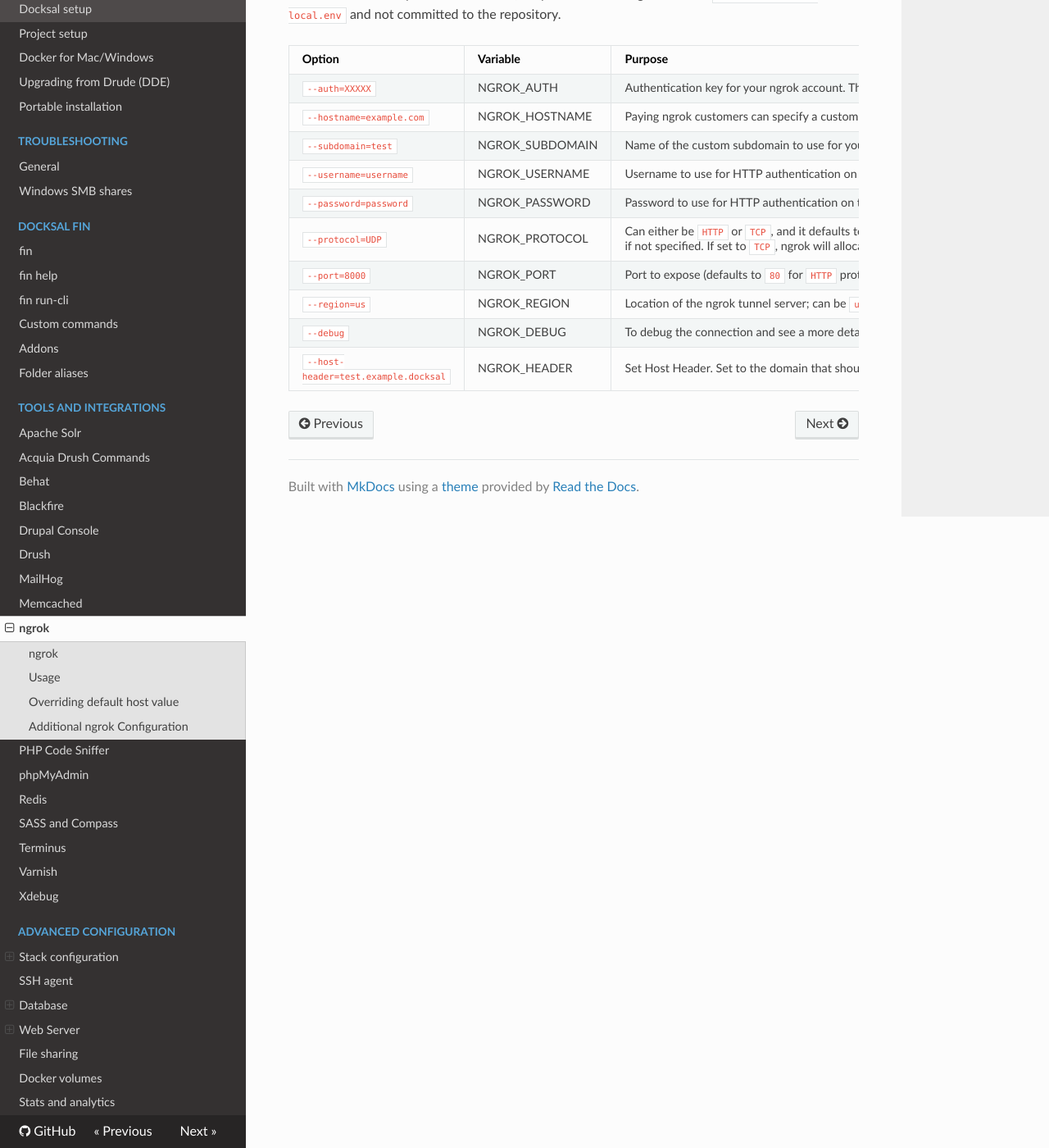
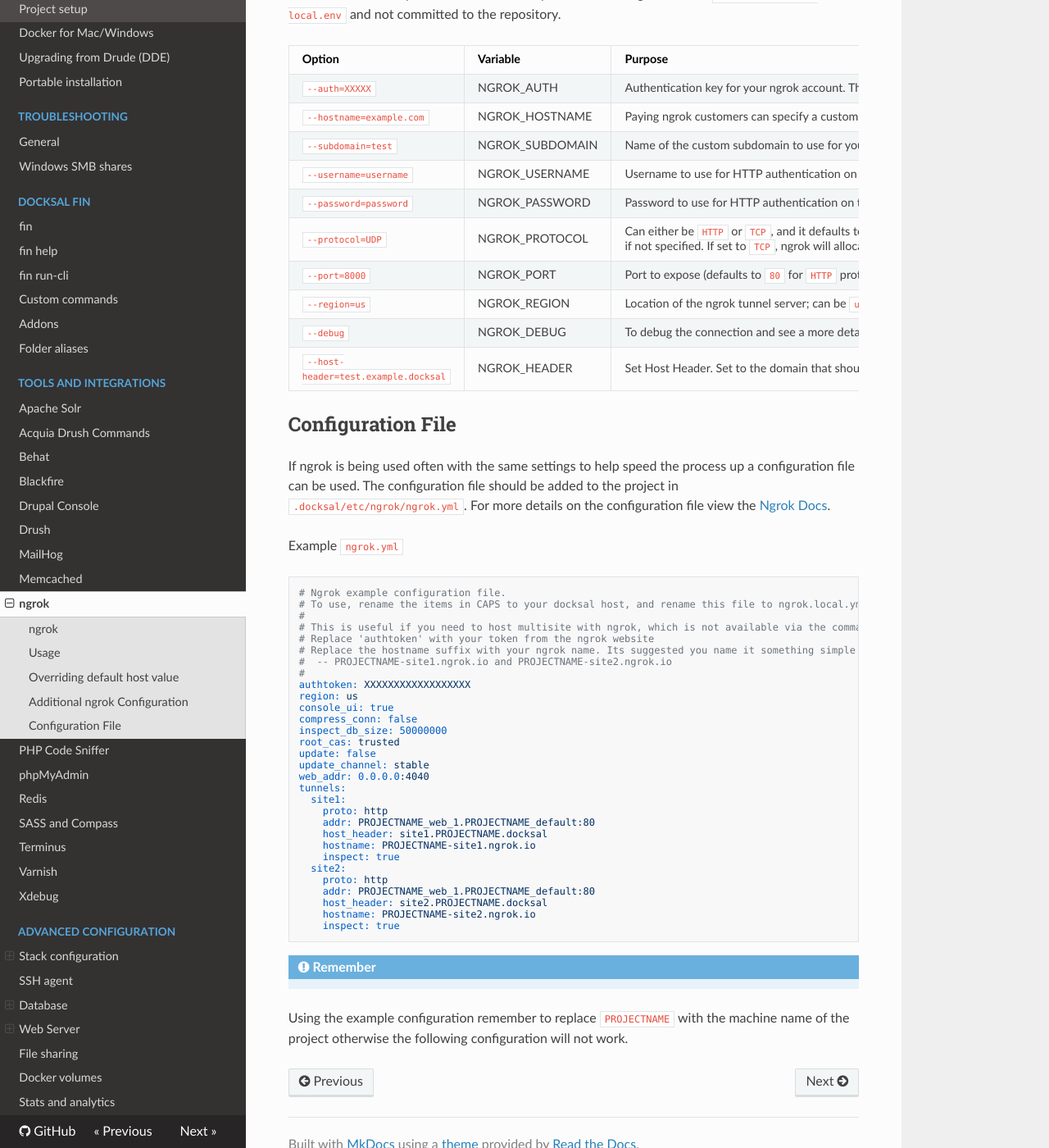
Before and after one commit to docksal/docksal, an MkDocs documentation site: the page built from docs/tools/ngrok.md, in a window 1280 px wide and 1400 px high, scrolled down 1617 px. Shown: the whole window at 82% size. Built offline with MkDocs 1.6.1, drawn with Linux system fonts in a browser that asks for light colours; nearby versions of some CDN libraries; old or Windows-style settings are respelled for this version of MkDocs.

Commit message:
Update ngrok.md
Added docs update for ngrok config file.

````diff
--- a/docs/tools/ngrok.md
+++ b/docs/tools/ngrok.md
@@ -67,3 +67,46 @@ Option | Variable | Purpose
 `--region=us` | NGROK_REGION | Location of the ngrok tunnel server; can be `us` (United States, default), `eu` (Europe), `ap` (Asia/Pacific) or `au` (Australia)
 `--debug` | NGROK_DEBUG | To debug the connection and see a more detailed log set this to 1
 `--host-header=test.example.docksal` | NGROK_HEADER | Set Host Header. Set to the domain that should be passed through to the host.
+
+## Configuration File
+
+If ngrok is being used often with the same settings to help speed the process up a configuration file can be used. The configuration file should be added to the project in `.docksal/etc/ngrok/ngrok.yml`. For more details on the configuration file view the [Ngrok Docs](https://ngrok.com/docs#config).
+
+Example `ngrok.yml`
+
+```
+# Ngrok example configuration file.
+# To use, rename the items in CAPS to your docksal host, and rename this file to ngrok.local.yml.
+#
+# This is useful if you need to host multisite with ngrok, which is not available via the command line.
+# Replace 'authtoken' with your token from the ngrok website
+# Replace the hostname suffix with your ngrok name. Its suggested you name it something simple like:
+#  -- PROJECTNAME-site1.ngrok.io and PROJECTNAME-site2.ngrok.io
+#
+authtoken: XXXXXXXXXXXXXXXXXX
+region: us
+console_ui: true
+compress_conn: false
+inspect_db_size: 50000000
+root_cas: trusted
+update: false
+update_channel: stable
+web_addr: 0.0.0.0:4040
+tunnels:
+  site1:
+    proto: http
+    addr: PROJECTNAME_web_1.PROJECTNAME_default:80
+    host_header: site1.PROJECTNAME.docksal
+    hostname: PROJECTNAME-site1.ngrok.io
+    inspect: true
+  site2:
+    proto: http
+    addr: PROJECTNAME_web_1.PROJECTNAME_default:80
+    host_header: site2.PROJECTNAME.docksal
+    hostname: PROJECTNAME-site2.ngrok.io
+    inspect: true
+```
+
+!!! note "Remember"
+  Using the example configuration remember to replace `PROJECTNAME` with the machine name of the project
+  otherwise the following configuration will not work.
````
